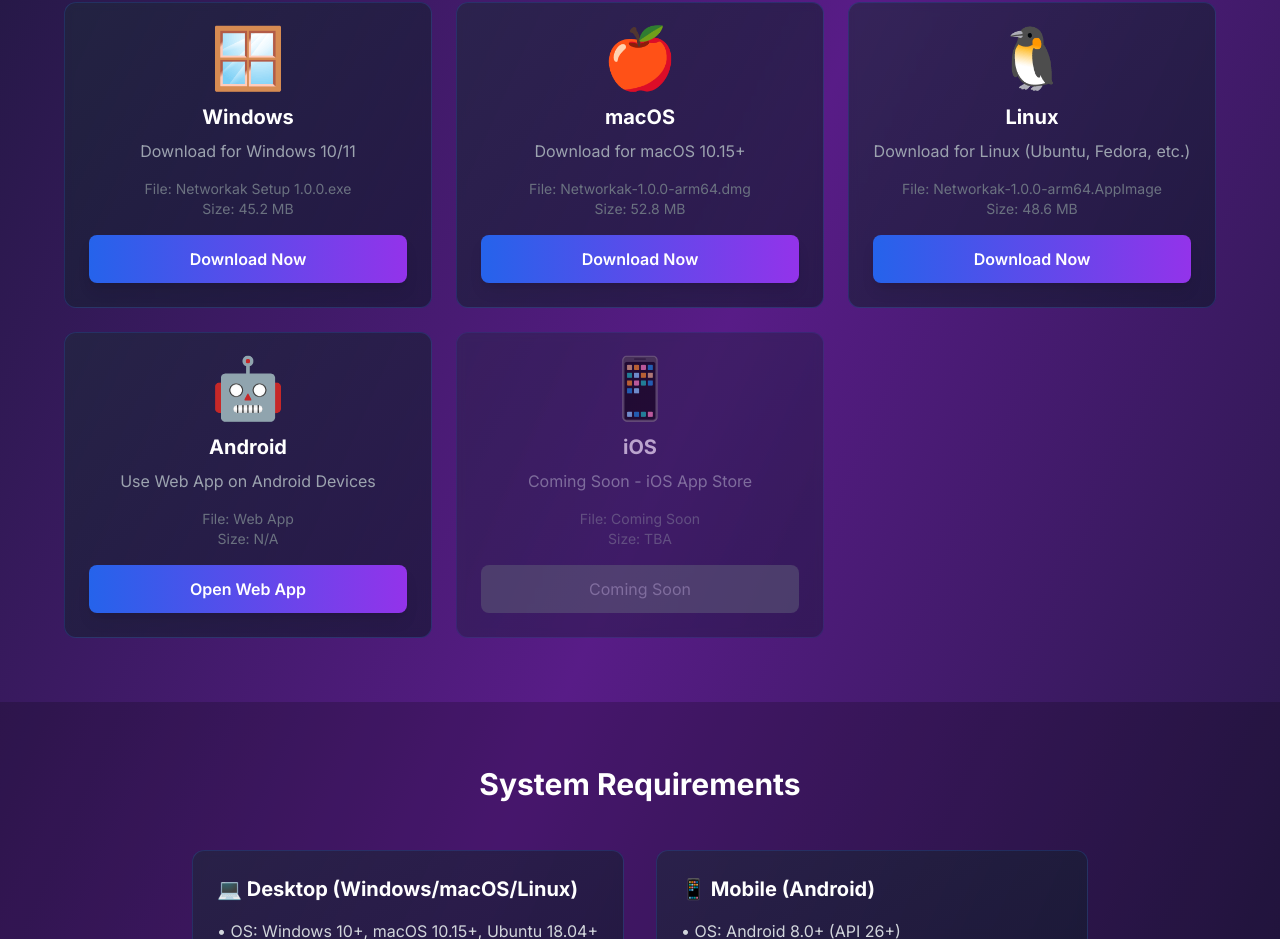
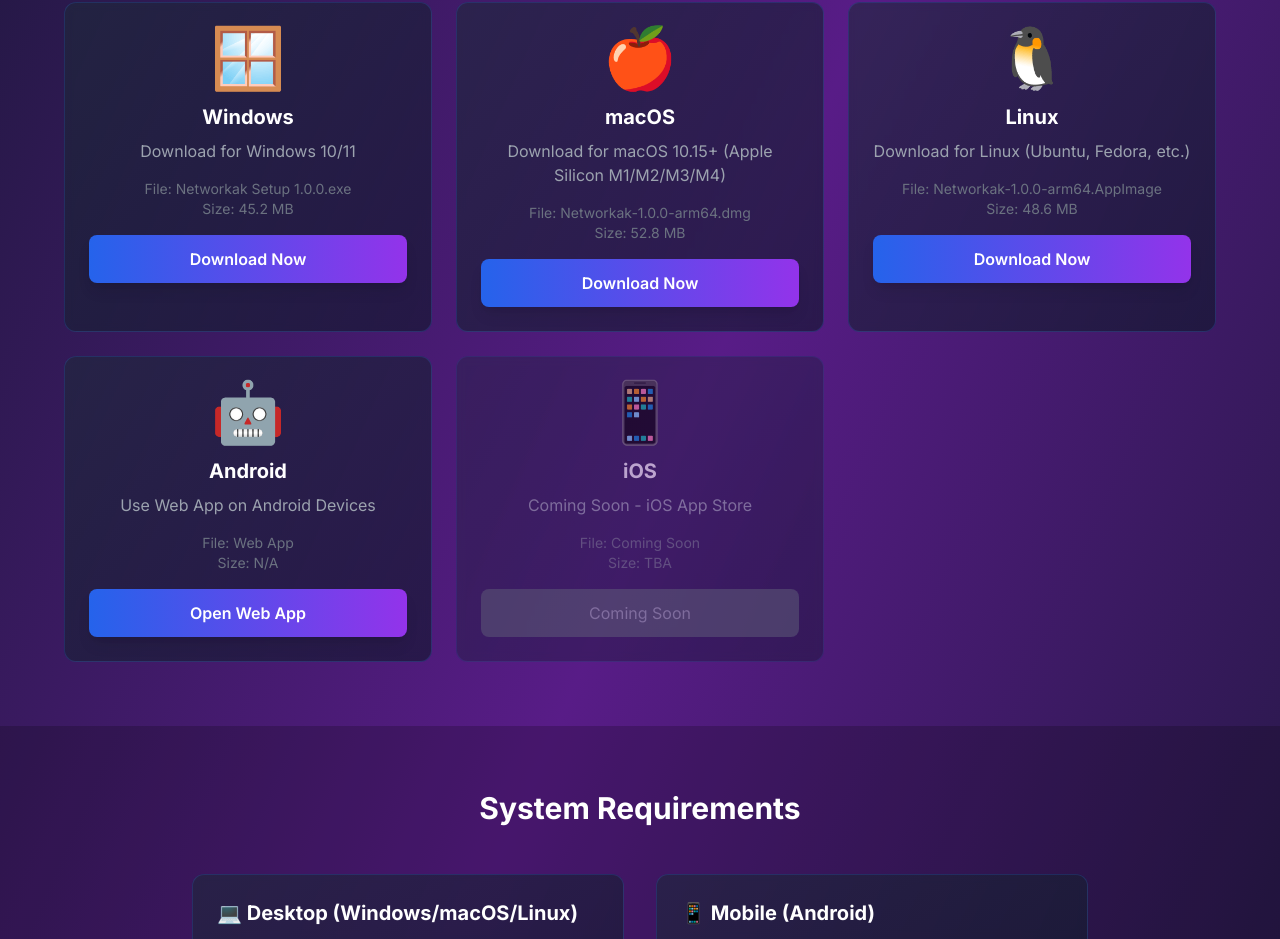
Before and after one commit to Hajazmuslimmc/project-web, a Next.js app: page /download in a window 1280 px wide. Shown: the part 933-1872 px from the top of the page. Built offline with nearby package versions, Linux system fonts and the light colour scheme; no server answers.

Commit message:
New changes

```diff
--- a/src/app/download/page.tsx
+++ b/src/app/download/page.tsx
@@ -16,7 +16,7 @@
     {
       name: 'macOS',
       logo: '🍎',
-      description: 'Download for macOS 10.15+',
+      description: 'Download for macOS 10.15+ (Apple Silicon M1/M2/M3/M4)',
       downloadUrl: '/Networkak/dist/Networkak-1.0.0-arm64.dmg',
       fileName: 'Networkak-1.0.0-arm64.dmg',
       size: '52.8 MB'
```
Also changed, not shown: 1 other file (tests, documents, lock files or other folders).
